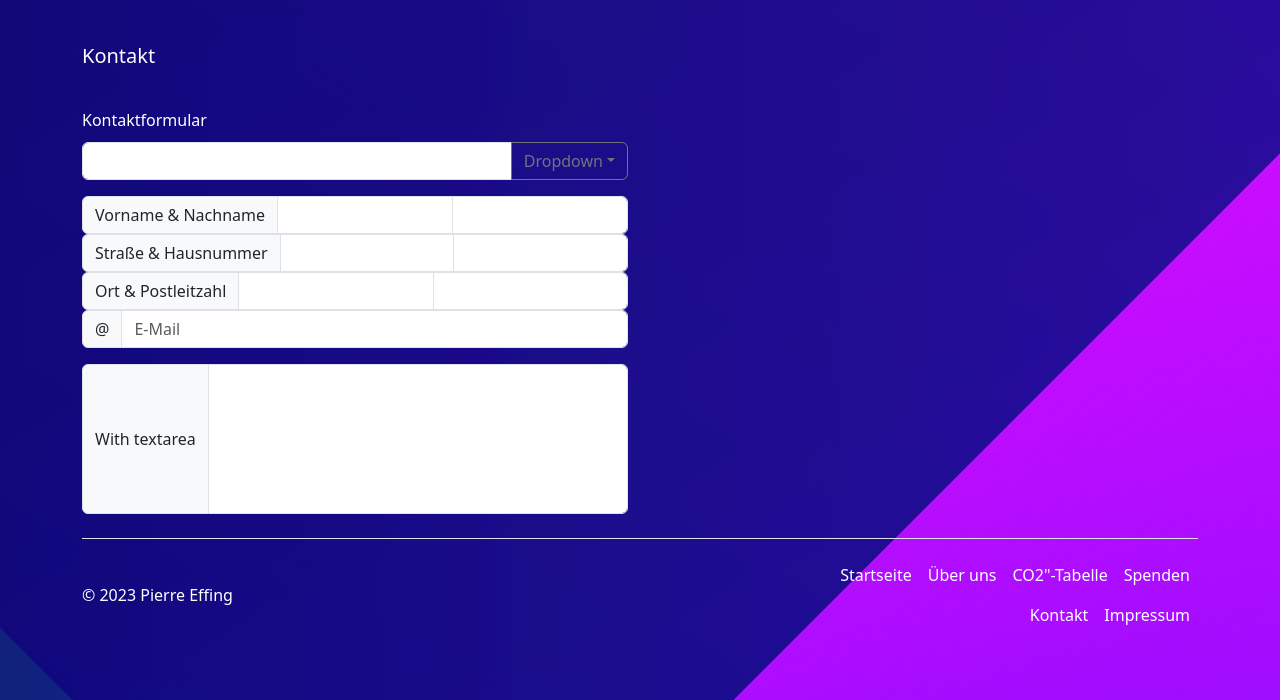
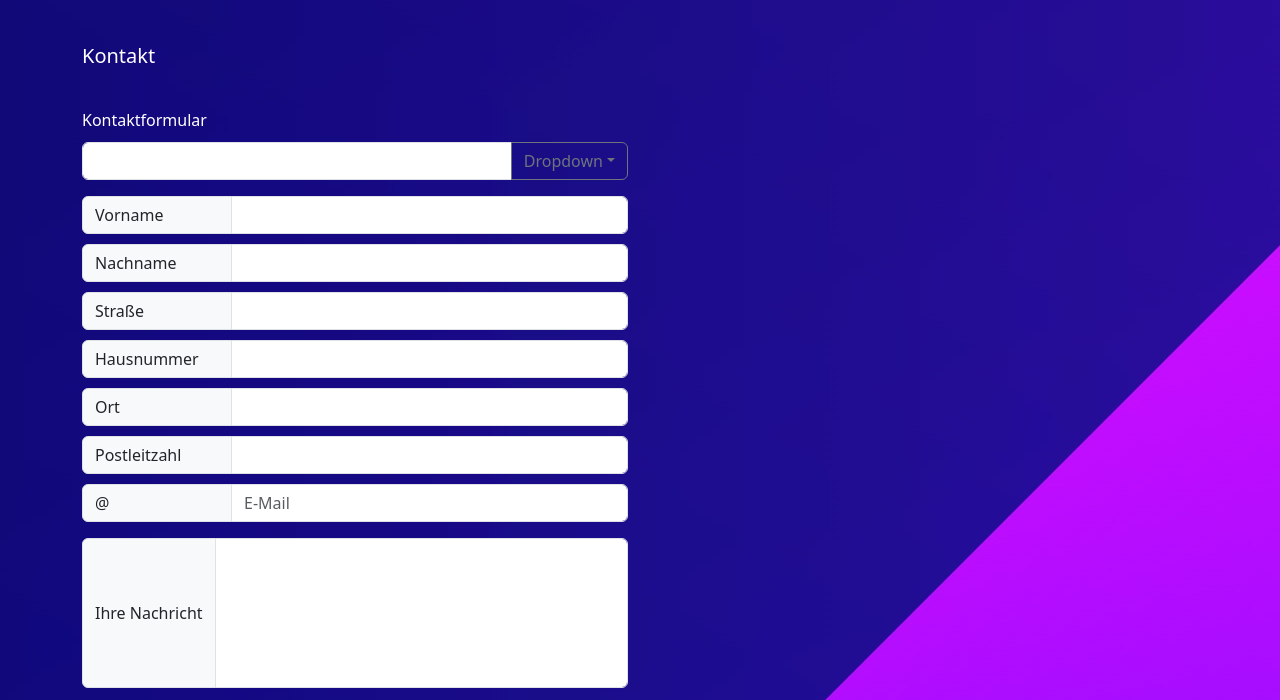
Before and after one commit to Pierre8594/co2-footprint-project, a plain HTML site: page kontakt.html in a window 1280 px wide. Shown: the part 82-782 px from the top of the page. Drawn offline with nearby package versions, Linux system fonts and the light colour scheme.

Commit message:
Kontakt Seite überarbeitet

```diff
--- a/kontakt.html
+++ b/kontakt.html
@@ -28,6 +28,7 @@
     <link href="https://cdn.jsdelivr.net/npm/bootstrap@5.3.0/dist/css/bootstrap.min.css" rel="stylesheet" integrity="sha384-9ndCyUaIbzAi2FUVXJi0CjmCapSmO7SnpJef0486qhLnuZ2cdeRhO02iuK6FUUVM" crossorigin="anonymous">
     <script src="https://cdn.jsdelivr.net/npm/bootstrap@5.3.0/dist/js/bootstrap.bundle.min.js" integrity="sha384-geWF76RCwLtnZ8qwWowPQNguL3RmwHVBC9FhGdlKrxdiJJigb/j/68SIy3Te4Bkz" crossorigin="anonymous"></script>
     <link rel="stylesheet" type="text/css" href="../co2-footprint-project/styles/styles.css">
+    <script src="../co2-footprint-project/scripts/functions.js"></script>
 </head>
 <body class="body">
 <div class="container">
@@ -36,39 +37,53 @@
             <h1 id="pheaderT">Kontakt</h1>
             <p id="impressumHead">Kontaktformular</p>
             <div class="input-group mb-3">
-                <input type="text" class="form-control" aria-label="Text input with dropdown button">
-                <button class="btn btn-outline-secondary dropdown-toggle" type="button" data-bs-toggle="dropdown" aria-expanded="false">Dropdown</button>
+                <input id="textIn" type="text" class="form-control" aria-label="Text input with dropdown button" readonly>
+                <button  class="btn btn-outline-secondary dropdown-toggle" type="button" data-bs-toggle="dropdown" aria-expanded="false">Dropdown</button>
                 <ul class="dropdown-menu dropdown-menu-end">
-                    <li><a class="dropdown-item" href="#">Männlich</a></li>
-                    <li><a class="dropdown-item" href="#">Weiblich</a></li>
+                    <li ><a id="sal1" onclick="selectSalutation('Männlich')" class="dropdown-item">Männlich</a></li>
+                    <li><a  id="sal2" onclick="selectSalutation('Weiblich')" class="dropdown-item" >Weiblich</a></li>
                     <li><hr class="dropdown-divider"></li>
-                    <li><a class="dropdown-item" href="#">Möchte ich nicht angeben</a></li>
+                    <li><a id="sal3" onclick="selectSalutation('Keine Angabe')" class="dropdown-item" >Keine Angabe</a></li>
                 </ul>
             </div>
-            <div class="input-group">
-                <span class="input-group-text">Vorname & Nachname</span>
+            <div id="inpFN" class="input-group">
+                <span id="spFN" class="input-group-text">Vorname</span>
                 <input type="text" aria-label="First name" class="form-control">
+            </div>
+            <div id="inpNN" class="input-group">
+                <span id="spNN" class="input-group-text">Nachname</span>
                 <input type="text" aria-label="Last name" class="form-control">
             </div>
-            <div class="input-group">
-                <span class="input-group-text">Straße & Hausnummer</span>
+            <div id="inpS" class="input-group">
+                <span id="spS" class="input-group-text">Straße</span>
                 <input type="text" aria-label="First name" class="form-control">
+            </div>
+            <div id="inpHNR" class="input-group">
+                <span id="spHNR" class="input-group-text">Hausnummer</span>
                 <input type="text" aria-label="Last name" class="form-control">
             </div>
-            <div class="input-group">
-                <span class="input-group-text">Ort & Postleitzahl</span>
+            <div id="inpO" class="input-group">
+                <span id="spO" class="input-group-text">Ort</span>
                 <input type="text" aria-label="First name" class="form-control">
+            </div>
+
+            <div id="inpPLZ" class="input-group">
+                <span id="spPLZ" class="input-group-text">Postleitzahl</span>
                 <input type="text" aria-label="Last name" class="form-control">
             </div>
             <div class="input-group mb-3">
-                <span class="input-group-text" id="basic-addon1">@</span>
+                <span id="spE" class="input-group-text" id="basic-addon1">@</span>
                 <input type="text" class="form-control" placeholder="E-Mail" aria-label="E-Mail" aria-describedby="basic-addon1">
             </div>
 
             <div class="input-group">
-                <span class="input-group-text">With textarea</span>
+                <span class="input-group-text">Ihre Nachricht</span>
                 <textarea id="textFeld" class="form-control" aria-label="Ihre Nachricht"></textarea>
             </div>
+            <div id="kbutt" class="container">
+                <a type="button" class="btn btn-outline-light">Absenden</a>
+            </div>
+
         </div>
     </div>
 </div>
--- a/scripts/functions.js
+++ b/scripts/functions.js
@@ -135,27 +135,22 @@ const changeMenuPosition = () => {
                 break;
         }
 
-        /*switch(langSub){
-            case 'ar' : navPos.setAttribute('id','NavRight');break;
-            case 'arc': navPos.setAttribute('id','NavRight');break;
-            case 'dv' : navPos.setAttribute('id','NavRight');break;
-            case 'fa' : navPos.setAttribute('id','NavRight');break;
-            case 'ha' : navPos.setAttribute('id','NavRight');break;
-            case 'he' : navPos.setAttribute('id','NavRight');break;
-            case 'khw': navPos.setAttribute('id','NavRight');break;
-            case 'ks' : navPos.setAttribute('id','NavRight');break;
-            case 'ku' : navPos.setAttribute('id','NavRight');break;
-            case 'ps' : navPos.setAttribute('id','NavRight');break;
-            case 'ur' : navPos.setAttribute('id','NavRight');break;
-            case 'yi' : navPos.setAttribute('id','NavRight');break;
-            default   : navPos.setAttribute('id','NavLeft');break;
-        }*/
-
-        //lang.startsWith('ar') === true ? navPos.setAttribute('id','NavRight') : navPos.setAttribute('id','NavLeft');
-        //let textelement = document.getElementById('text');
-        //textelement.innerText = lang;
-        //element.setAttribute('id','NavRight');
-        //let loc = navigator.geolocation.getCurrentPosition();
     }
 }
+
+const selectSalutation = selSal => {
+
+    let textIn = document.getElementById('textIn');
+
+    textIn.innerText = '';
+
+   if(selSal === 'Männlich'){
+       textIn.value = 'Herr';
+   }else if(selSal === 'Weiblich'){
+       textIn.value = 'Frau';
+   }else if(selSal === 'Keine Angabe'){
+       textIn.value = 'k.A.';
+   }
+
+}
 window.addEventListener('load', changeMenuPosition);
--- a/styles/styles.css
+++ b/styles/styles.css
@@ -16,6 +16,59 @@ body
     background-repeat: no-repeat;
 
 }
+
+#spFN{
+    width: 150px;
+}
+
+#spNN{
+    width: 150px;
+}
+
+#spS{
+    width: 150px;
+}
+
+#spHNR{
+    width: 150px;
+}
+
+#spO{
+    width: 150px;
+}
+
+#spPLZ{
+    width: 150px;
+}
+
+#spE{
+    width: 150px;
+}
+
+#inpFN{
+    margin-bottom: 10px;
+}
+
+#inpNN{
+    margin-bottom: 10px;
+}
+
+#inpS{
+    margin-bottom: 10px;
+}
+
+#inpHNR{
+    margin-bottom: 10px;
+}
+
+#inpO{
+    margin-bottom: 10px;
+}
+
+#inpPLZ{
+    margin-bottom: 10px;
+}
+
 
 #ue1{
     width: 600px;
@@ -91,6 +144,11 @@ body p{
 
 #wbutt{
     margin-top: 50px;
+}
+
+#kbutt{
+    margin-top: 15px;
+    margin-left: 530px;
 }
 
 #co2tab{
```
